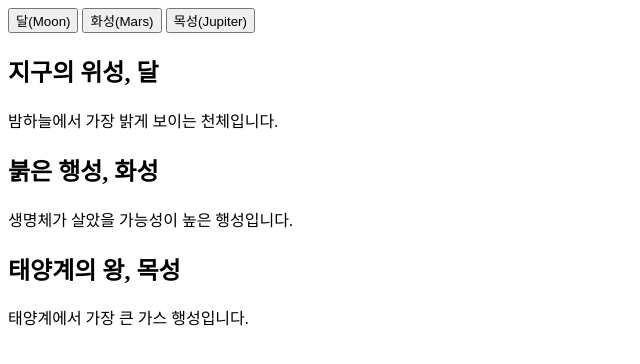
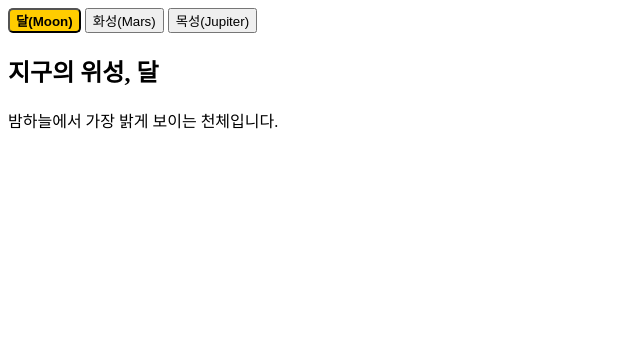
Before and after one commit to ppap46/my-first-repository, a plain HTML site: page 행성탭전환 - 연습.html in a window 1280 px wide. Shown: the whole page, without its empty margins (0-640 px from the left). Drawn offline with Linux system fonts and the light colour scheme.

Commit message:
Rename CSS file in HTML document

```diff
--- a/행성탭전환 - 연습.html
+++ b/행성탭전환 - 연습.html
@@ -4,7 +4,7 @@
   <meta charset="utf-8">
   <meta name="viewport" content="width=device-width, initial-scale=1">
   <title>응프화 과제 제출 - 탭 메뉴 제어</title>
-  <link rel="stylesheet" href="탭전환 - 연습.css">
+  <link rel="stylesheet" href="행성탭전환 - 연습.css">
 </head>
 <body>
   <div class="tabs">
@@ -28,6 +28,6 @@
     </div>
   </div>
 
-  <script src="탭전환 - 연습.js"></script>
+  <script src="행성탭전환 - 연습.js"></script>
 </body>
 </html>
```
